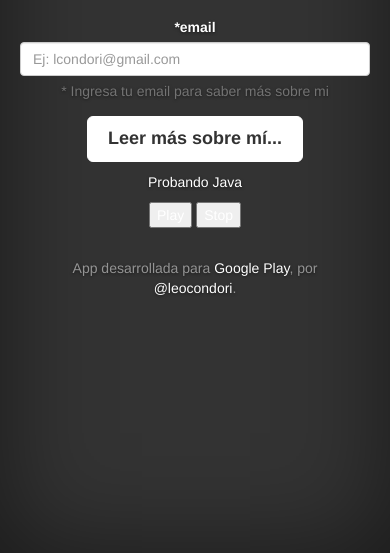
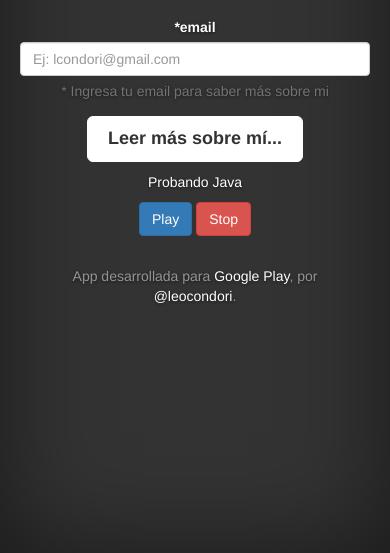
Before and after one commit to yosoyelpipi/leo, a plain HTML site: page index.html in a window 390 px wide. Shown: the part 291-844 px from the top of the page. Drawn offline with Linux system fonts and the light colour scheme; some packages are replaced by stand-ins of ours; a script that the page names is missing.

Commit message:
cambio en XML versión media
Estilo aplicado a los botones.

```diff
--- a/config.xml
+++ b/config.xml
@@ -16,7 +16,7 @@ App de Leo Condori para conocer todo lo que sucede en el laboratorio de bytes.
 <gap:plugin name="org.apache.cordova.device" version="0.2.12" />
 <gap:plugin name="org.apache.cordova.device-motion" version="0.2.10" />
 <gap:plugin name="org.apache.cordova.dialogs" version="0.2.10" />
-<gap:plugin name="org.apache.cordova.media" />
+<gap:plugin name="org.apache.cordova.media" version="0.2.13" />
 
 
 <preference name="orientation" value="portrait" />
--- a/index.html
+++ b/index.html
@@ -77,9 +77,9 @@
 			<p>Probando Java</p>
           </div>
 
-      <button id="b_playAudio">Play</button>
+      <button type="button" class="btn btn-primary" id="b_playAudio">Play</button>
 
-	  <button id="b_stopAudio">Stop</button>
+	  <button type="button" class="btn btn-danger" id="b_stopAudio">Stop</button>
 
       <div id="resultadoAudio">
       </div>
```
